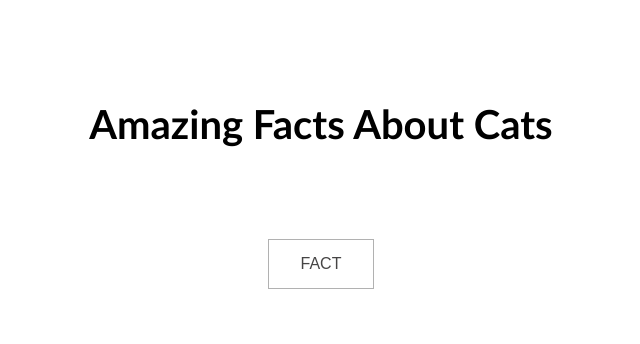
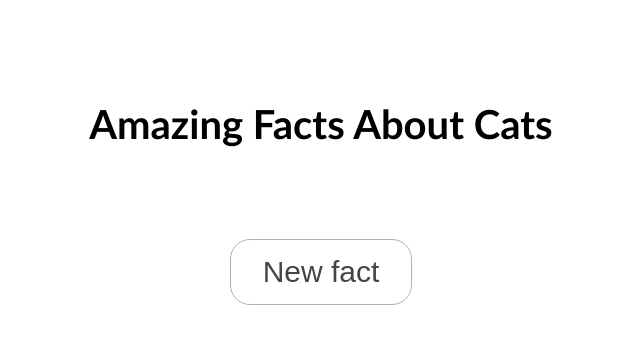
Before and after one commit to Repti58/Catsapp, a React (Create React App) app: page / in a window 1280 px wide. Shown: the top 344 px of the page, without its empty margins (319-959 px from the left). Built offline with nearby package versions, Linux system fonts and the light colour scheme; no server answers.

Commit message:
button animation

```diff
--- a/src/App.js
+++ b/src/App.js
@@ -28,7 +28,7 @@ function App() {
       </div>
       <div class='divButton'>
         {/* <RandomFact facts={facts} onFactClick={setCurrentFact} /> */}
-        <button class="button" onClick={(factIndex) => setCurrentFact(facts[Math.floor(Math.random() * facts.length)])}>{'FACT '}</button>
+        <button class="button" onClick={(factIndex) => setCurrentFact(facts[Math.floor(Math.random() * facts.length)])}>{'New fact'}</button>
         {/* <CatFactsList facts={facts} onFactClick={(factIndex)=> setCurrentFact(facts[factIndex])}></CatFactsList> */}
         {/* {console.log(currentFact)} */}
 
--- a/src/index.css
+++ b/src/index.css
@@ -14,30 +14,32 @@ code {
 .button {
   background-color: #ffffff;
   border: 1px solid #b1b1b1 ;
-
+  border-radius: 20px;
   color: rgb(70, 69, 69);
+  font-size: 30px;
   padding: 15px 32px;
   text-align: center;
   text-decoration: none;
   display: inline-block;
-  font-size: 16px;
+  /* font-size: 16px; */
   margin: 4px 2px;
   cursor: pointer;
+  transition: 0.2s;
+
 }
 .button:hover {
   background-color: #c2c5c2; /* Green */
-  color: white;
+  color: rgb(48, 48, 48);
+  border-radius: 20px;
+  padding: 15px 100px;
+  transition: 0.2s;
 }
 .divButton {
   text-align: center;
   margin-top: 10ex;
 }
 
-.divFactsParent {
 
-    /* border: 3px solid black; */
-
-}
 .divFacts {
     margin-top: 100px;
 
```
